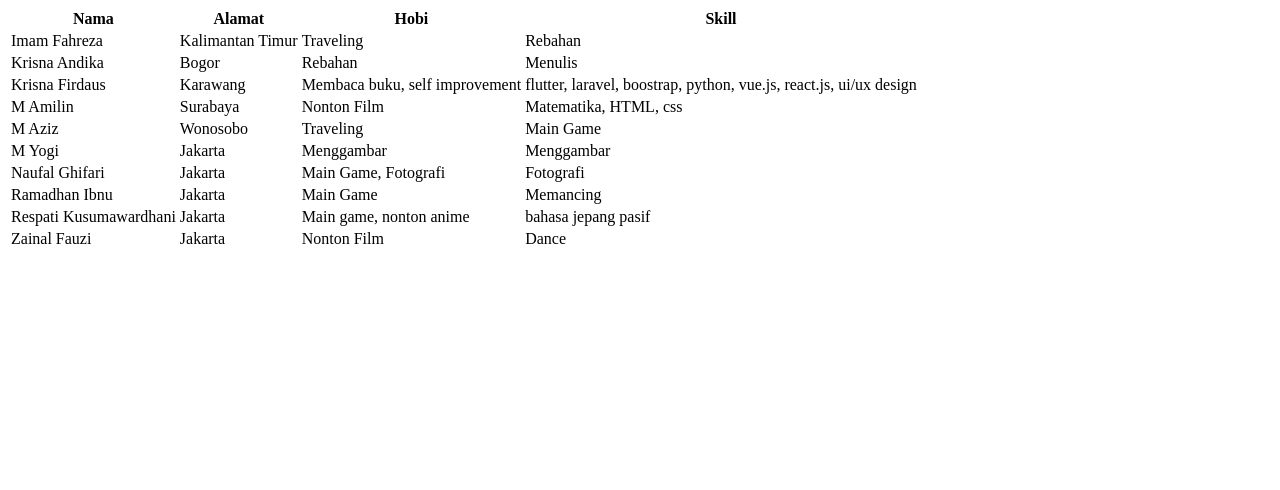
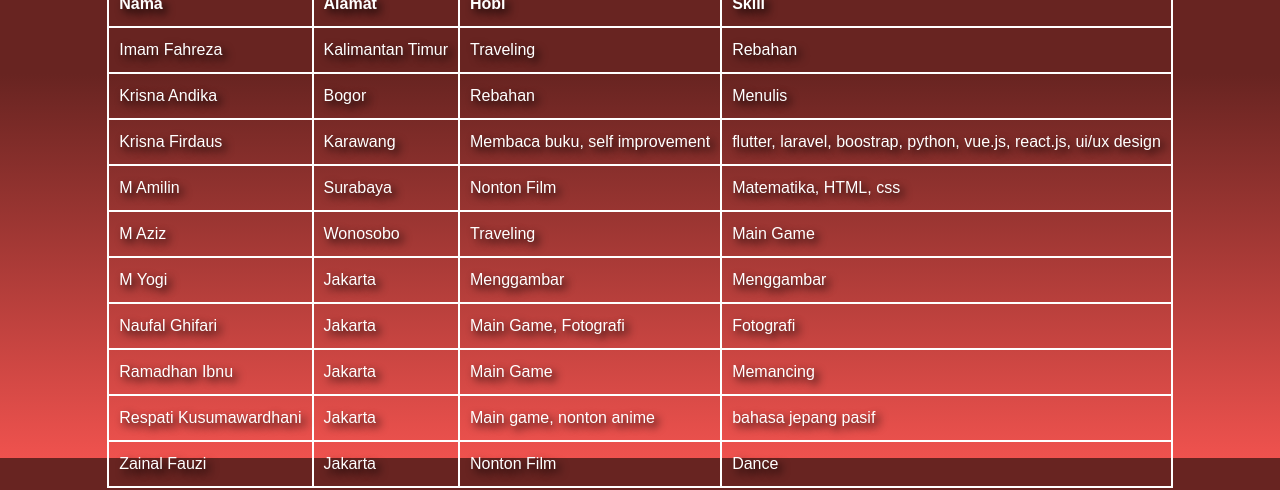
Before and after one commit to naufalg/project-3, a plain HTML site: page index.html in a window 1280 px wide. Shown: the part 310-800 px from the top of the page. Drawn offline with Linux system fonts and the light colour scheme.

Commit message:
style it again

```diff
--- a/index.html
+++ b/index.html
@@ -4,7 +4,7 @@
     <meta charset="UTF-8" />
     <meta name="viewport" content="width=device-width, initial-scale=1.0" />
     <title>Project 3</title>
-    <!-- <link rel="stylesheet" href="styles.css" /> -->
+    <link rel="stylesheet" href="styles.css" />
   </head>
   <body>
     <div class="container">
```
